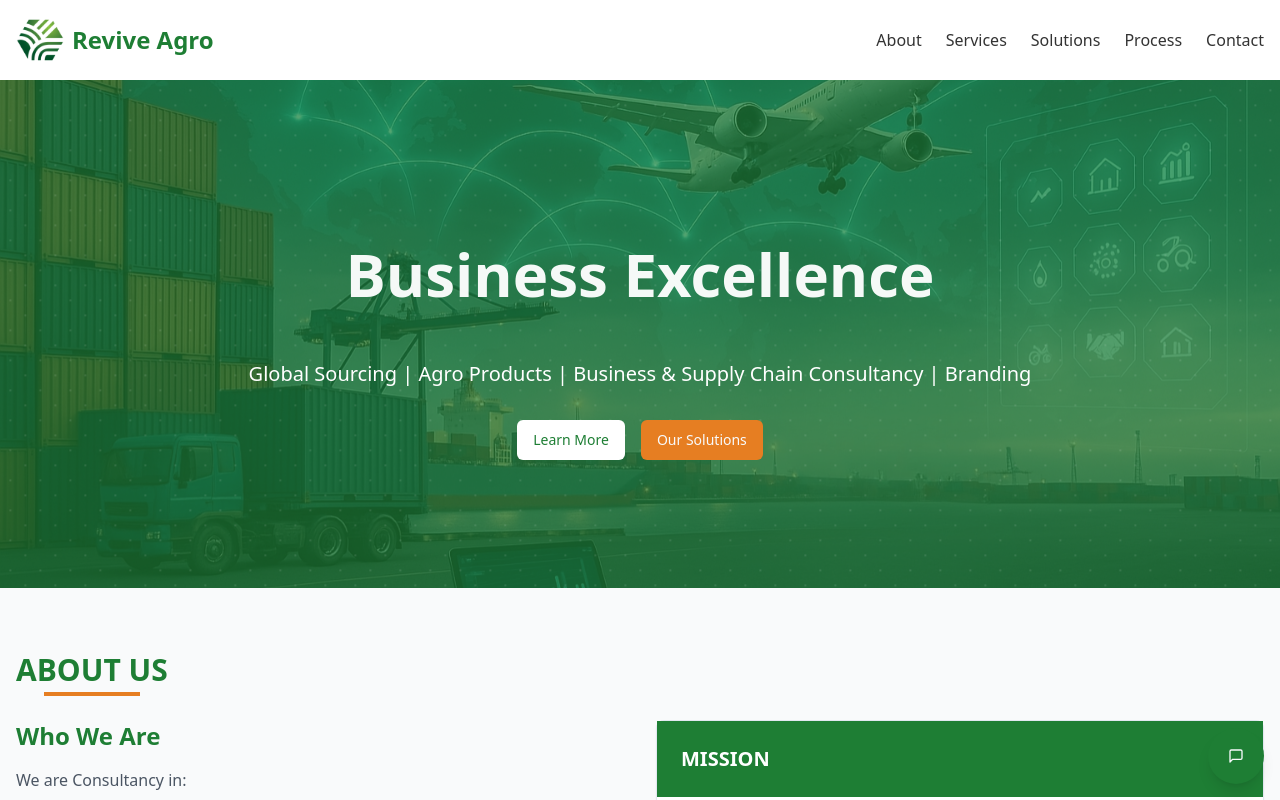
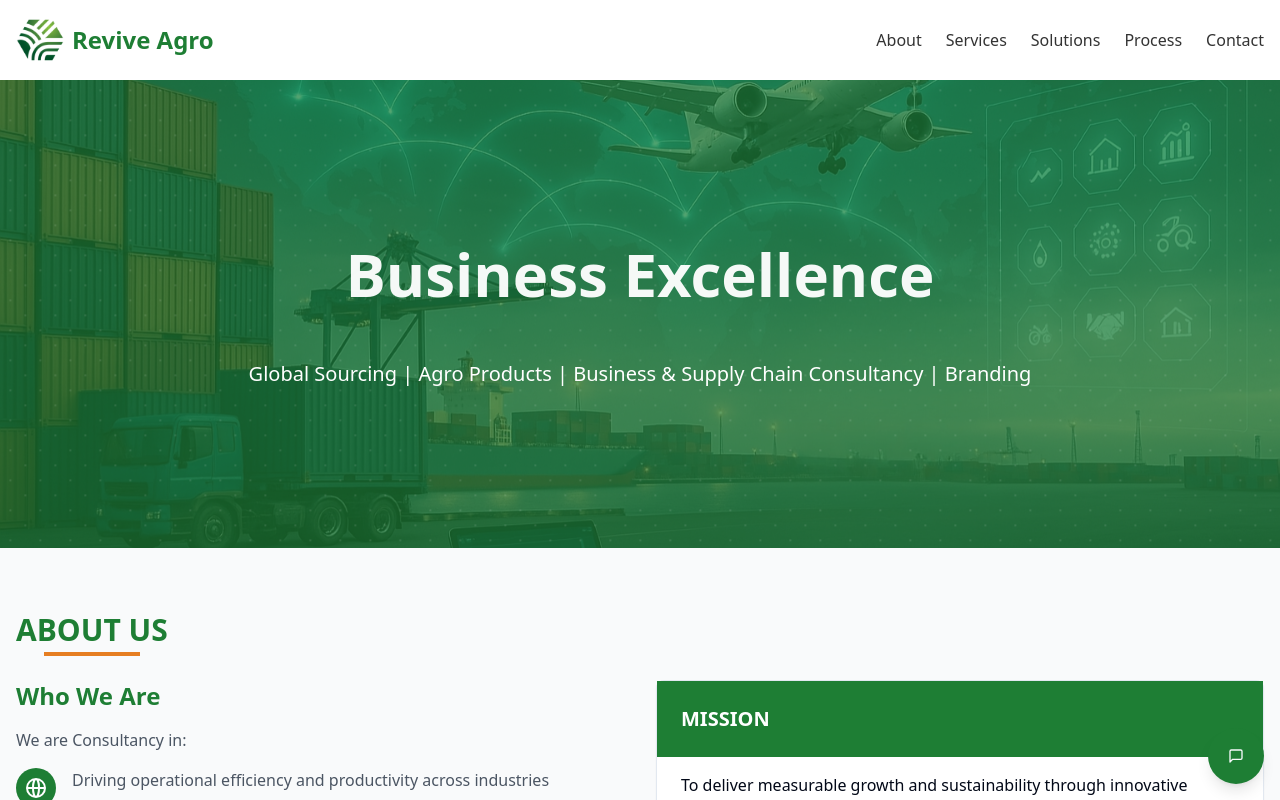
Before and after one commit to KaushanTharushka/imagify-web-architect, a React (Vite) app: page / in a window 1280 px wide. Shown: the top 800 px of the page. Built offline with nearby package versions, Linux system fonts and the light colour scheme.

Commit message:
Remove sections
Remove the specified sections from the website.

```diff
--- a/src/components/Hero.tsx
+++ b/src/components/Hero.tsx
@@ -1,6 +1,5 @@
 
 import React, { useState, useEffect } from 'react';
-import { Button } from '@/components/ui/button';
 import { motion, AnimatePresence } from 'framer-motion';
 
 const Hero: React.FC = () => {
@@ -44,23 +43,6 @@ const Hero: React.FC = () => {
           >
             Global Sourcing | Agro Products | Business & Supply Chain Consultancy | Branding
           </motion.p>
-          <motion.div
-            initial={{ opacity: 0, y: 20 }}
-            animate={{ opacity: 1, y: 0 }}
-            transition={{ delay: 0.6, duration: 0.8 }}
-            className="flex flex-wrap justify-center gap-4"
-          >
-            <Button
-              className="bg-white text-sourcing-green hover:bg-gray-100 transform transition-transform hover:scale-105"
-            >
-              Learn More
-            </Button>
-            <Button
-              className="bg-sourcing-orange hover:bg-sourcing-orange-light transform transition-transform hover:scale-105"
-            >
-              Our Solutions
-            </Button>
-          </motion.div>
         </div>
       </div>
     </section>
```
